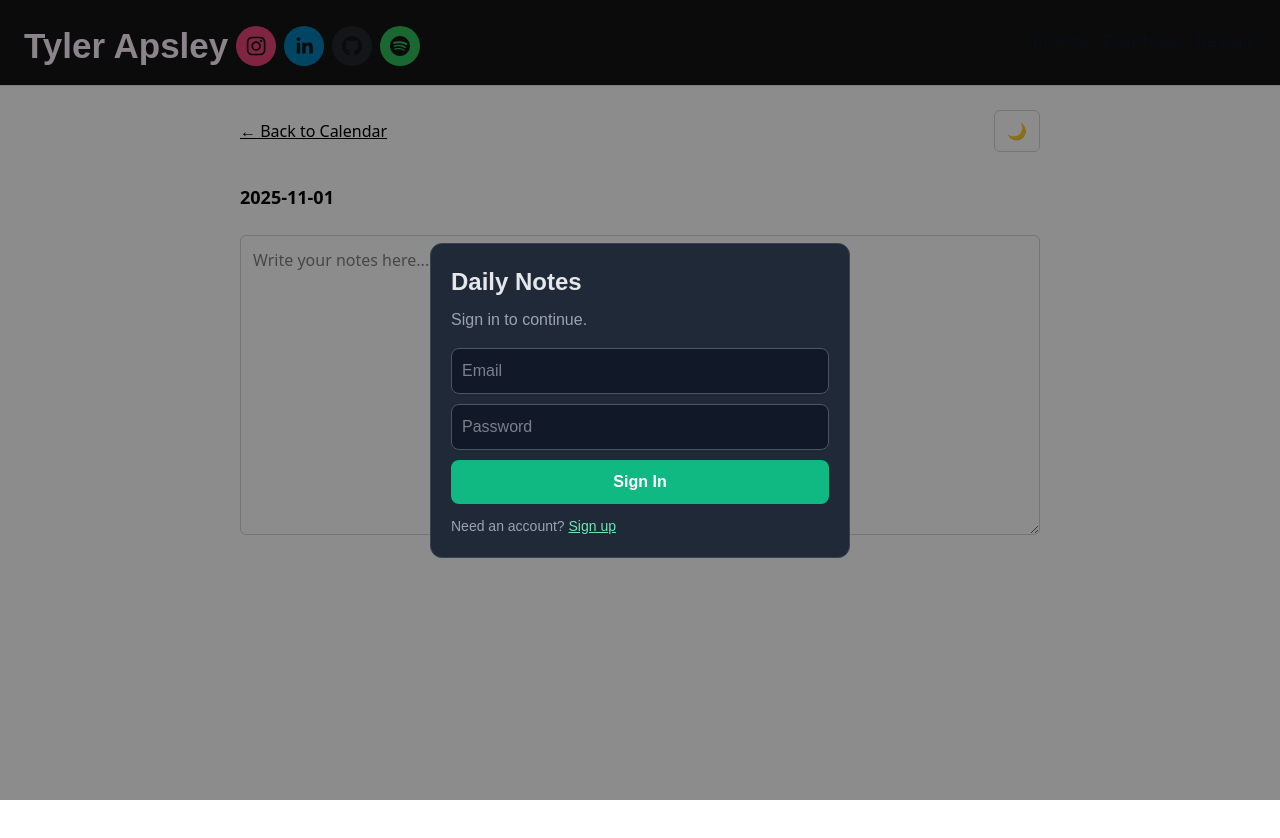
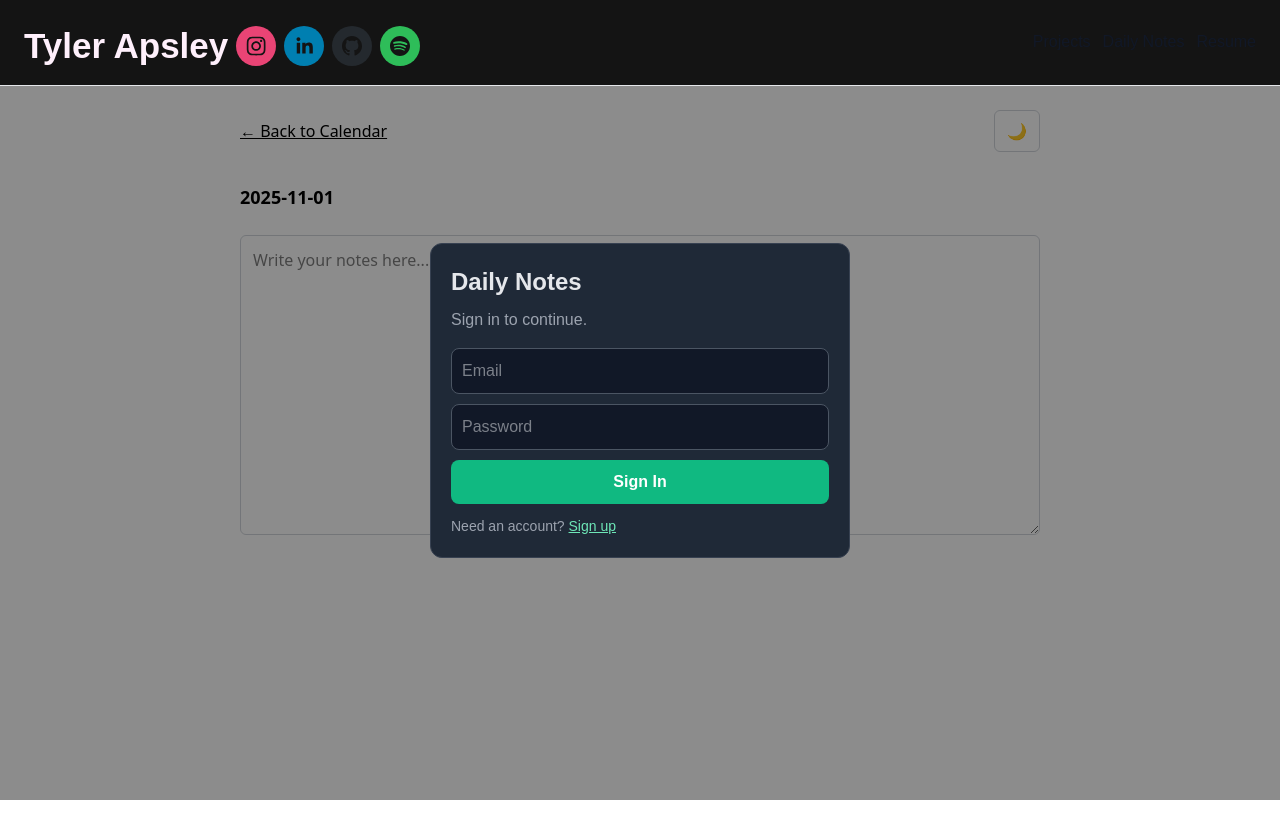
Before and after one commit to tapsley/playlist-grid-vercel, a Next.js app: page /daily-notes/2025-11-01 in a window 1280 px wide. Shown: the top 838 px of the page. Built offline with nearby package versions, Linux system fonts and the light colour scheme; no server answers.

Commit message:
Made header clickable during sign in

```diff
--- a/app/daily-notes/[date]/page.tsx
+++ b/app/daily-notes/[date]/page.tsx
@@ -158,7 +158,7 @@ export default function DayNotesPage({ params }: { params: Promise<{ date: strin
 
     </main>
     {!session && (
-      <div style={{ position: "fixed", inset: 0, zIndex: 60, display: "grid", placeItems: "center", padding: 24, background: "rgba(0,0,0,0.45)" }}>
+      <div style={{ position: "fixed", inset: 0, zIndex: 40, display: "grid", placeItems: "center", padding: 24, background: "rgba(0,0,0,0.45)" }}>
         <div style={{ width: "100%", maxWidth: 420, borderRadius: 12, border: "1px solid #374151", background: "#1f2937", padding: 20, color: "#e5e7eb" }}>
           <h1 style={{ margin: 0, fontSize: 24, fontWeight: 700 }}>Daily Notes</h1>
           <p style={{ marginTop: 8, marginBottom: 16, color: "#9ca3af" }}>
--- a/app/daily-notes/page.tsx
+++ b/app/daily-notes/page.tsx
@@ -299,7 +299,7 @@ export default function Page() {
       </Suspense>
 
       {!session && (
-        <div style={{ position: "fixed", inset: 0, zIndex: 60, display: "grid", placeItems: "center", padding: 24, background: "rgba(0,0,0,0.45)" }}>
+        <div style={{ position: "fixed", inset: 0, zIndex: 40, display: "grid", placeItems: "center", padding: 24, background: "rgba(0,0,0,0.45)" }}>
           <div style={{ width: "100%", maxWidth: 420, borderRadius: 12, border: "1px solid #374151", background: "#1f2937", padding: 20, color: "#e5e7eb" }}>
             <h1 style={{ margin: 0, fontSize: 24, fontWeight: 700 }}>Daily Notes</h1>
             <p style={{ marginTop: 8, marginBottom: 16, color: "#9ca3af" }}>
```
